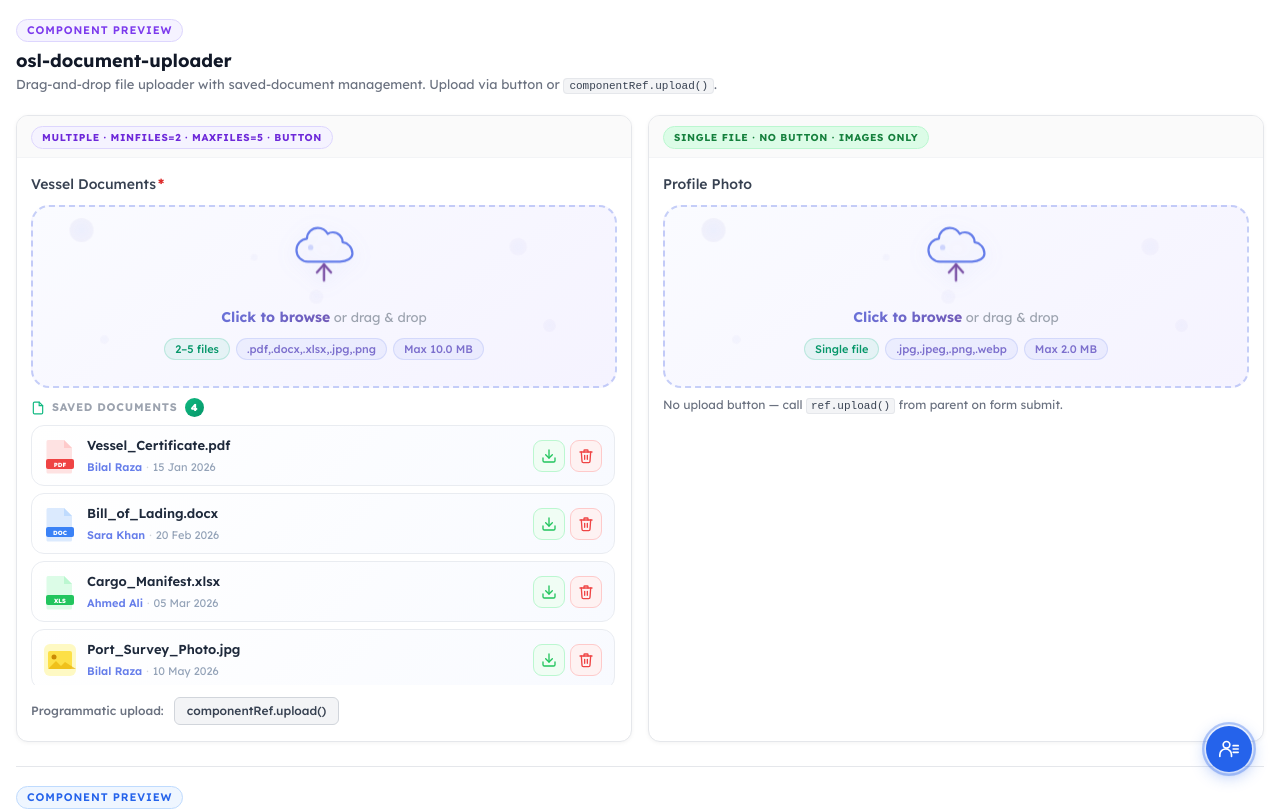
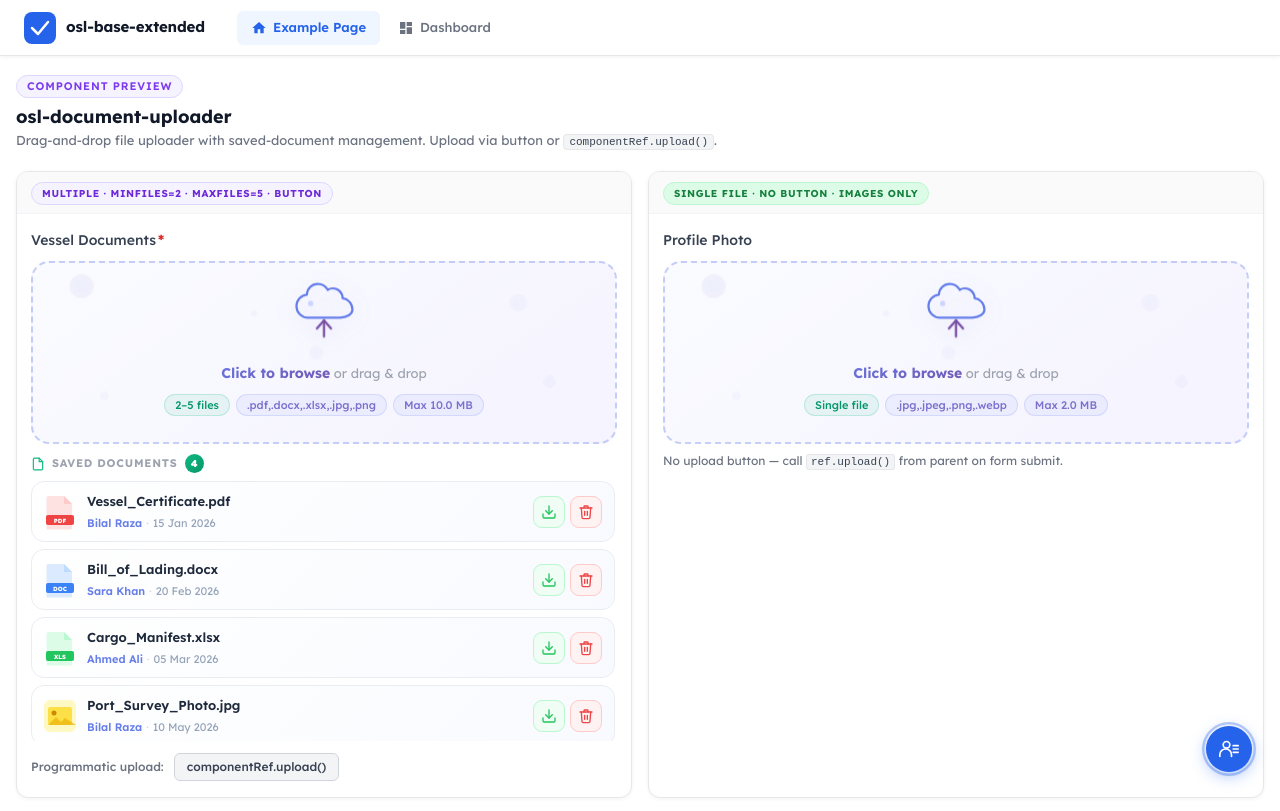
Before and after one commit to bilalraza052/base-extended, an Angular app: page / in a window 1280 px wide. Shown: the top 811 px of the page. Built offline with nearby package versions, Linux system fonts and the light colour scheme.

Commit message:
feat(app): add sticky top nav with dirty indicator, dashboard route, and unsaved-changes guard on example route

```diff
--- a/src/app/app.html
+++ b/src/app/app.html
@@ -1,3 +1,44 @@
+<!-- ── Top Navigation Bar ───────────────────────────────────────── -->
+<nav class="osl-topnav">
 
+  <div class="osl-topnav__brand">
+    <svg class="osl-topnav__logo" viewBox="0 0 32 32" fill="none">
+      <rect width="32" height="32" rx="8" fill="#2563eb"/>
+      <path d="M8 16L14 22L24 10" stroke="#fff" stroke-width="2.5" stroke-linecap="round" stroke-linejoin="round"/>
+    </svg>
+    <span class="osl-topnav__name">osl-base-extended</span>
+  </div>
 
-<router-outlet />
+  <div class="osl-topnav__links">
+    <a class="osl-topnav__link"
+       routerLink="/"
+       routerLinkActive="osl-topnav__link--active"
+       [routerLinkActiveOptions]="{exact: true}">
+      <svg viewBox="0 0 24 24" fill="currentColor" width="16" height="16">
+        <path d="M10 20v-6h4v6h5v-8h3L12 3 2 12h3v8z"/>
+      </svg>
+      Example Page
+    </a>
+    <a class="osl-topnav__link"
+       routerLink="/dashboard"
+       routerLinkActive="osl-topnav__link--active">
+      <svg viewBox="0 0 24 24" fill="currentColor" width="16" height="16">
+        <path d="M3 13h8V3H3v10zm0 8h8v-6H3v6zm10 0h8V11h-8v10zm0-18v6h8V3h-8z"/>
+      </svg>
+      Dashboard
+    </a>
+  </div>
+
+  @if (isDirty) {
+    <div class="osl-topnav__dirty">
+      <span class="osl-topnav__dirty-dot"></span>
+      Unsaved Changes
+    </div>
+  }
+
+</nav>
+
+<!-- ── Page Content ──────────────────────────────────────────────── -->
+<main class="osl-main">
+  <router-outlet />
+</main>
--- a/src/app/app.routes.ts
+++ b/src/app/app.routes.ts
@@ -1,9 +1,16 @@
 import { Routes } from '@angular/router';
 import { Example } from './testenv/example/example';
+import { Dashboard } from './testenv/dashboard/dashboard';
+import { unsavedChangesGuard } from './core/guards/unsaved-changes.guard';
 
 export const routes: Routes = [
     {
-        path:'',
-        component:Example
+        path: '',
+        component: Example,
+        canDeactivate: [unsavedChangesGuard]
+    },
+    {
+        path: 'dashboard',
+        component: Dashboard
     }
 ];
--- a/src/app/app.scss
+++ b/src/app/app.scss
@@ -0,0 +1,109 @@
+// ── Top Navigation Bar ────────────────────────────────────────────
+.osl-topnav {
+  position: sticky;
+  top: 0;
+  z-index: 1000;
+  height: 56px;
+  display: flex;
+  align-items: center;
+  gap: 24px;
+  padding: 0 24px;
+  background: #fff;
+  border-bottom: 1px solid #e5e7eb;
+  box-shadow: 0 1px 4px rgba(0,0,0,0.06);
+
+  &__brand {
+    display: flex;
+    align-items: center;
+    gap: 10px;
+    margin-right: 8px;
+    flex-shrink: 0;
+  }
+
+  &__logo {
+    width: 32px;
+    height: 32px;
+    flex-shrink: 0;
+  }
+
+  &__name {
+    font-size: 15px;
+    font-weight: 700;
+    color: #111827;
+    letter-spacing: -0.01em;
+  }
+
+  &__links {
+    display: flex;
+    align-items: center;
+    gap: 4px;
+    flex: 1;
+  }
+
+  &__link {
+    display: inline-flex;
+    align-items: center;
+    gap: 6px;
+    height: 34px;
+    padding: 0 14px;
+    border-radius: 6px;
+    font-size: 13px;
+    font-weight: 500;
+    color: #6b7280;
+    text-decoration: none;
+    transition: background 0.15s ease, color 0.15s ease;
+
+    &:hover {
+      background: #f3f4f6;
+      color: #111827;
+      text-decoration: none;
+    }
+
+    &--active {
+      background: #eff6ff;
+      color: #2563eb;
+      font-weight: 600;
+    }
+  }
+
+  // ── Dirty indicator ──────────────────────────────────────────────
+  &__dirty {
+    display: flex;
+    align-items: center;
+    gap: 6px;
+    font-size: 12px;
+    font-weight: 500;
+    color: #d97706;
+    background: #fffbeb;
+    border: 1px solid #fde68a;
+    border-radius: 20px;
+    padding: 3px 12px 3px 10px;
+    flex-shrink: 0;
+    animation: fade-in 0.2s ease;
+  }
+
+  &__dirty-dot {
+    width: 7px;
+    height: 7px;
+    border-radius: 50%;
+    background: #d97706;
+    animation: pulse-dot 1.4s ease-in-out infinite;
+    flex-shrink: 0;
+  }
+}
+
+// ── Page wrapper ─────────────────────────────────────────────────
+.osl-main {
+  min-height: calc(100vh - 56px);
+}
+
+// ── Animations ───────────────────────────────────────────────────
+@keyframes pulse-dot {
+  0%, 100% { opacity: 1; transform: scale(1); }
+  50%       { opacity: 0.5; transform: scale(1.3); }
+}
+
+@keyframes fade-in {
+  from { opacity: 0; transform: translateY(-4px); }
+  to   { opacity: 1; transform: translateY(0); }
+}
--- a/src/app/app.ts
+++ b/src/app/app.ts
@@ -1,12 +1,18 @@
-import { Component, signal } from '@angular/core';
-import { RouterOutlet } from '@angular/router';
+import { Component, inject, signal } from '@angular/core';
+import { RouterLink, RouterLinkActive, RouterOutlet } from '@angular/router';
+import { DirtyStateService } from './core/services/dirty-state.service';
 
 @Component({
   selector: 'app-root',
-  imports: [RouterOutlet],
+  imports: [RouterOutlet, RouterLink, RouterLinkActive],
   templateUrl: './app.html',
   styleUrl: './app.scss'
 })
 export class App {
   protected readonly title = signal('osl-core');
+  private dirtyState = inject(DirtyStateService);
+
+  get isDirty(): boolean {
+    return this.dirtyState.isDirty;
+  }
 }
```
